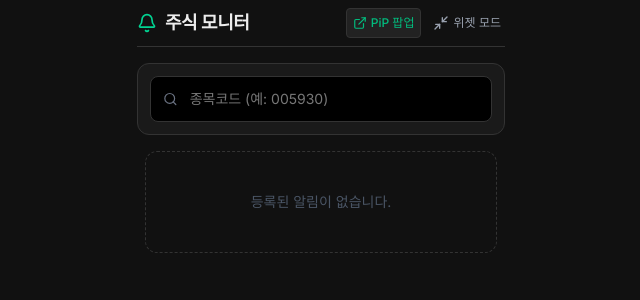
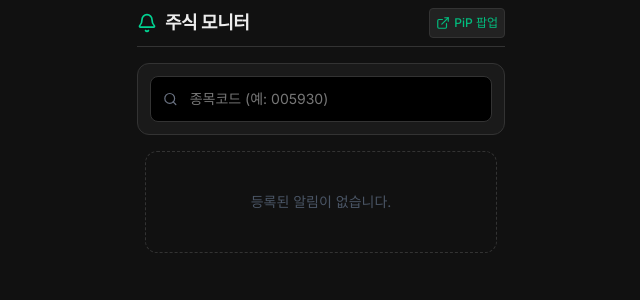
Before and after one commit to woomingahng/stock-monitor-pwa, a Next.js app: page / in a window 1280 px wide. Shown: the top 300 px of the page, without its empty margins (319-959 px from the left). Built offline with nearby package versions, Linux system fonts and the light colour scheme.

Commit message:
style: remove unused widget button and reduce padding in pip mode

```diff
--- a/src/app/page.tsx
+++ b/src/app/page.tsx
@@ -312,16 +312,16 @@ export default function Home() {
           };
 
           return (
-            <div key={code} className="bg-[#1a1a1a] p-4 rounded-xl border border-[#333] flex flex-col gap-4 relative">
+            <div key={code} className="bg-[#1a1a1a] p-2.5 rounded-xl border border-[#333] flex flex-col gap-2 relative">
               <div className="flex justify-between items-center">
-                <div className="flex items-center gap-2">
-                  <span className="font-bold text-[15px]">{stockName}</span>
-                  <span className="text-[10px] bg-black text-gray-400 px-1.5 py-0.5 rounded border border-[#333]">{code}</span>
+                <div className="flex items-center gap-1.5">
+                  <span className="font-bold text-[13px]">{stockName}</span>
+                  <span className="text-[9px] bg-black text-gray-400 px-1 py-0.5 rounded border border-[#333]">{code}</span>
                 </div>
-                <span className="font-semibold text-[15px]">{currentPriceStr}</span>
+                <span className="font-semibold text-[13px]">{currentPriceStr}</span>
               </div>
 
-              <div className="relative w-full h-8 mt-2 mb-2">
+              <div className="relative w-full h-4 mt-1 mb-1">
                 {/* Base line */}
                 <div className="absolute top-1/2 left-0 right-0 h-1 bg-[#333] rounded-full -translate-y-1/2"></div>
 
@@ -386,14 +386,6 @@ export default function Home() {
         >
           <ExternalLink className="w-3.5 h-3.5" />
           <span className="hidden sm:inline font-medium">PiP 팝업</span>
-        </button>
-        <button
-          onClick={() => setIsCompact(true)}
-          className="shrink-0 text-gray-400 hover:text-white p-1 rounded hover:bg-[#333] transition-colors flex items-center gap-1 text-xs"
-          title="컴팩트 위젯 모드"
-        >
-          <Minimize2 className="w-4 h-4" />
-          <span className="hidden sm:inline">위젯 모드</span>
         </button>
       </header>
 
```
